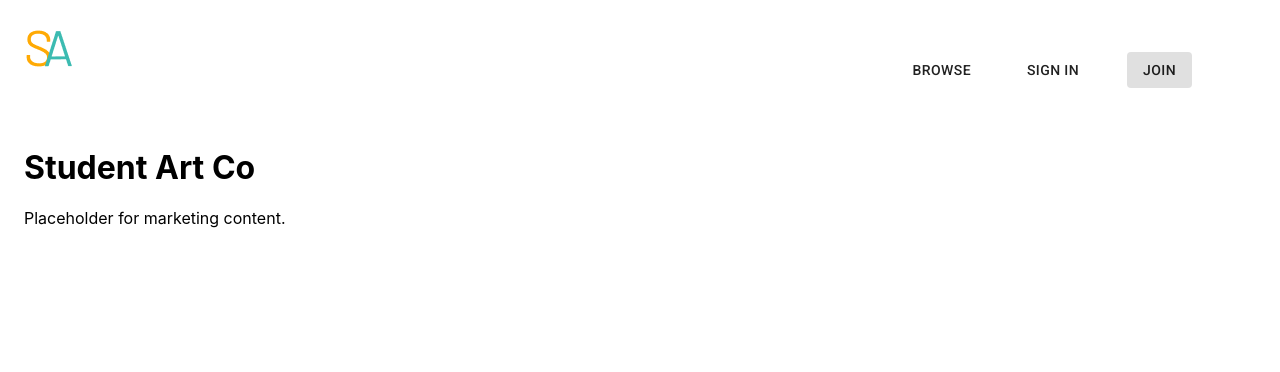
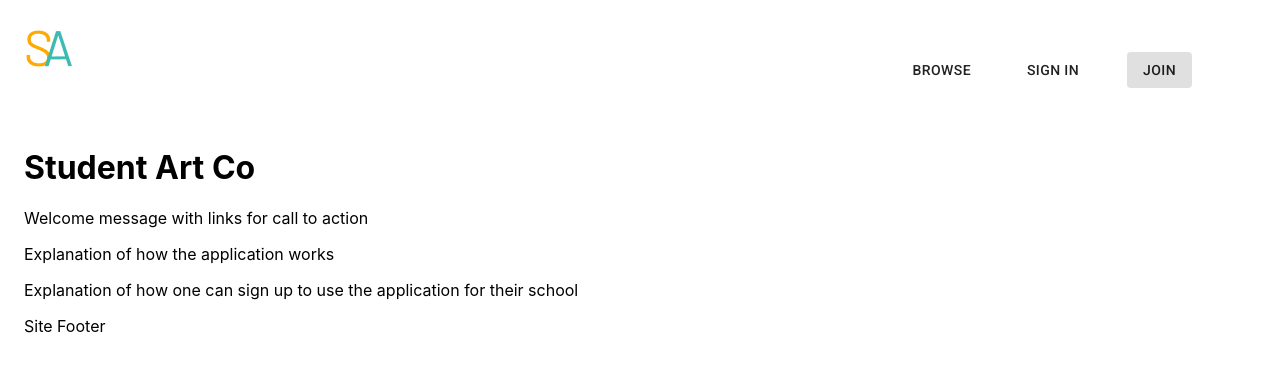
Before and after one commit to BloomTech-Labs/student-art-collection-fe, a React (Create React App) app: page / in a window 1280 px wide. Shown: the top 372 px of the page. Built offline with nearby package versions, Linux system fonts and the light colour scheme; no server answers.

Commit message:
initial imports and basic page skeleton

```diff
--- a/src/views/MainPage.js
+++ b/src/views/MainPage.js
@@ -1,11 +1,23 @@
 import React from 'react'
+import { styles as makeStyles, Grid } from '@material-ui/core';
 
 const MainPage = () => {
     return (
-        <div>
-            <h1>Student Art Co</h1>
-            <p>Placeholder for marketing content.</p>
-        </div>
+        <>
+            <div>
+                <h1>Student Art Co</h1>
+                <p>Welcome message with links for call to action</p>
+            </div>
+            <div>
+                <p>Explanation of how the application works</p>
+            </div>
+            <div>
+                <p>Explanation of how one can sign up to use the application for their school</p>
+            </div>
+            <footer>
+                <p>Site Footer</p>
+            </footer>
+        </>
     )
 }
 
```
